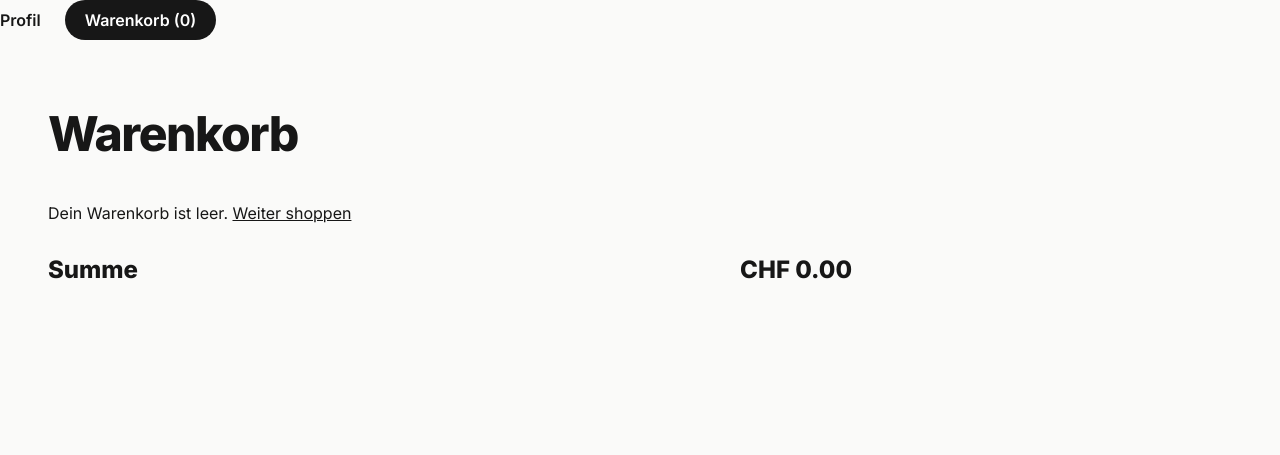
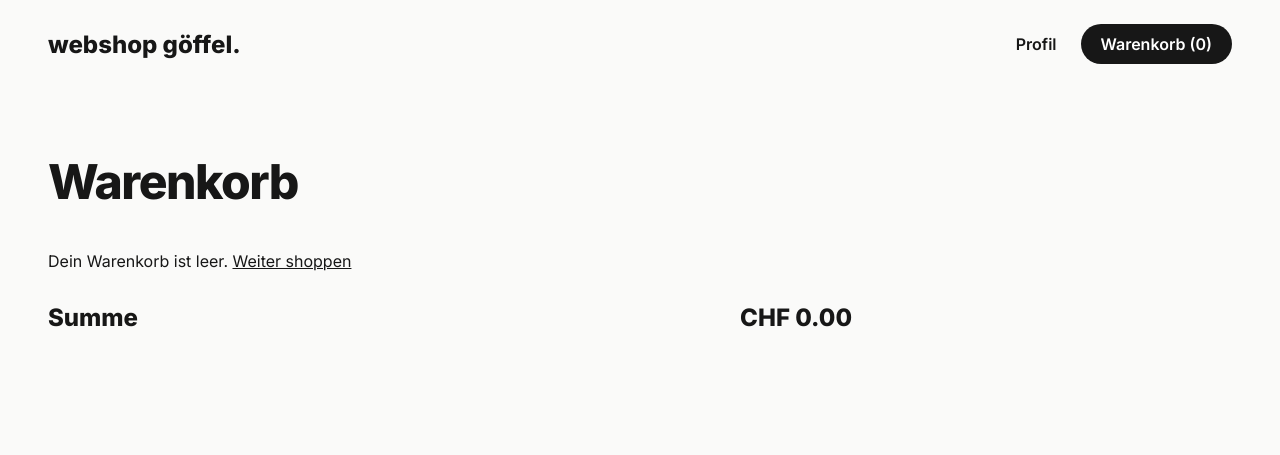
Before and after one commit to xenomorpha/verbose-sniffle, a plain HTML site: page frontend/cart.html in a window 1280 px wide. Drawn offline with Linux system fonts and the light colour scheme.

Commit message:
fixed cart appearance

```diff
--- a/frontend/cart.html
+++ b/frontend/cart.html
@@ -10,10 +10,13 @@
 </head>
 <body>
 
- <nav class="header-nav">
-  <a href="profile.html" class="profile-link">Profil</a>
-  <a href="cart.html" class="cart">Warenkorb (<span id="cart-counter">0</span>)</a>
-</nav>
+ <header class="header">
+  <a href="/" class="logo">webshop göffel.</a>
+  <nav class="header-nav">
+    <a href="profile.html" class="profile-link">Profil</a>
+    <a href="cart.html" class="cart">Warenkorb (<span id="cart-counter">0</span>)</a>
+  </nav>
+</header>
 
   <main class="cart-page">
     <h1>Warenkorb</h1>
```
